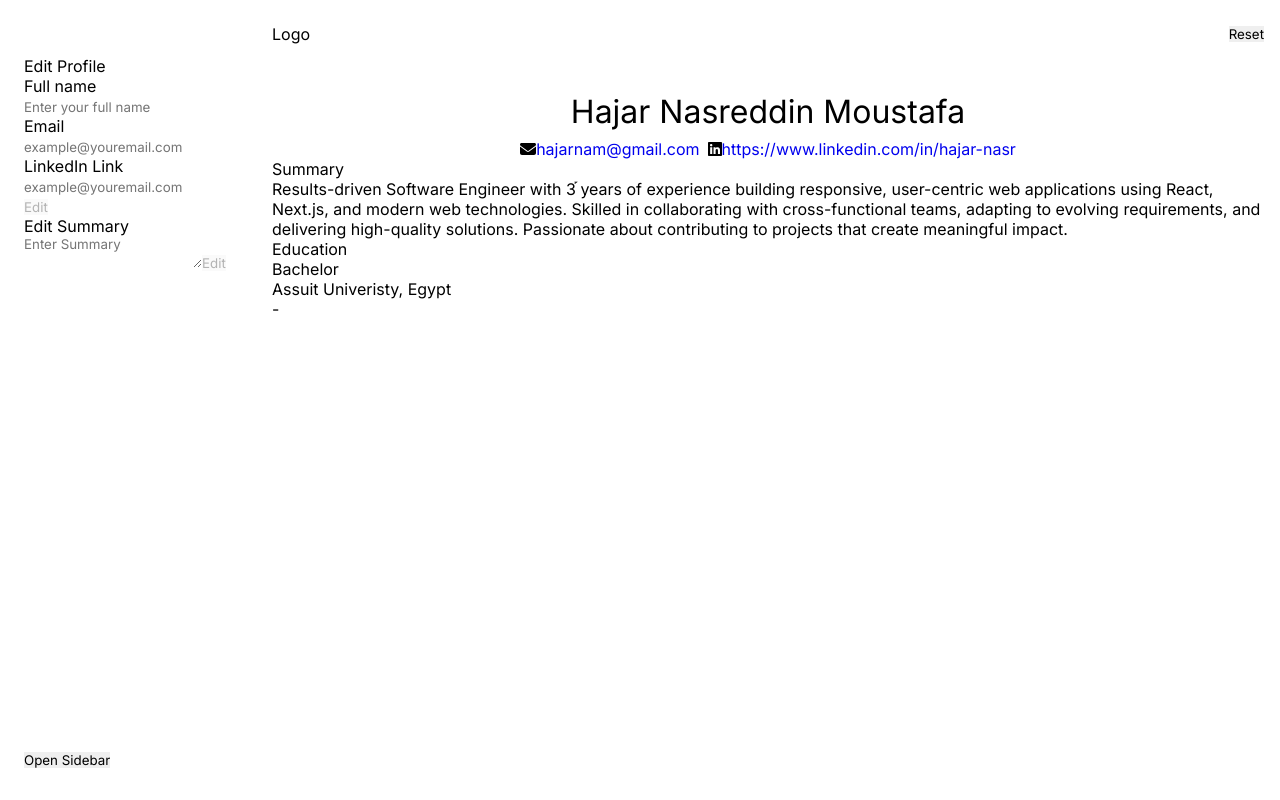
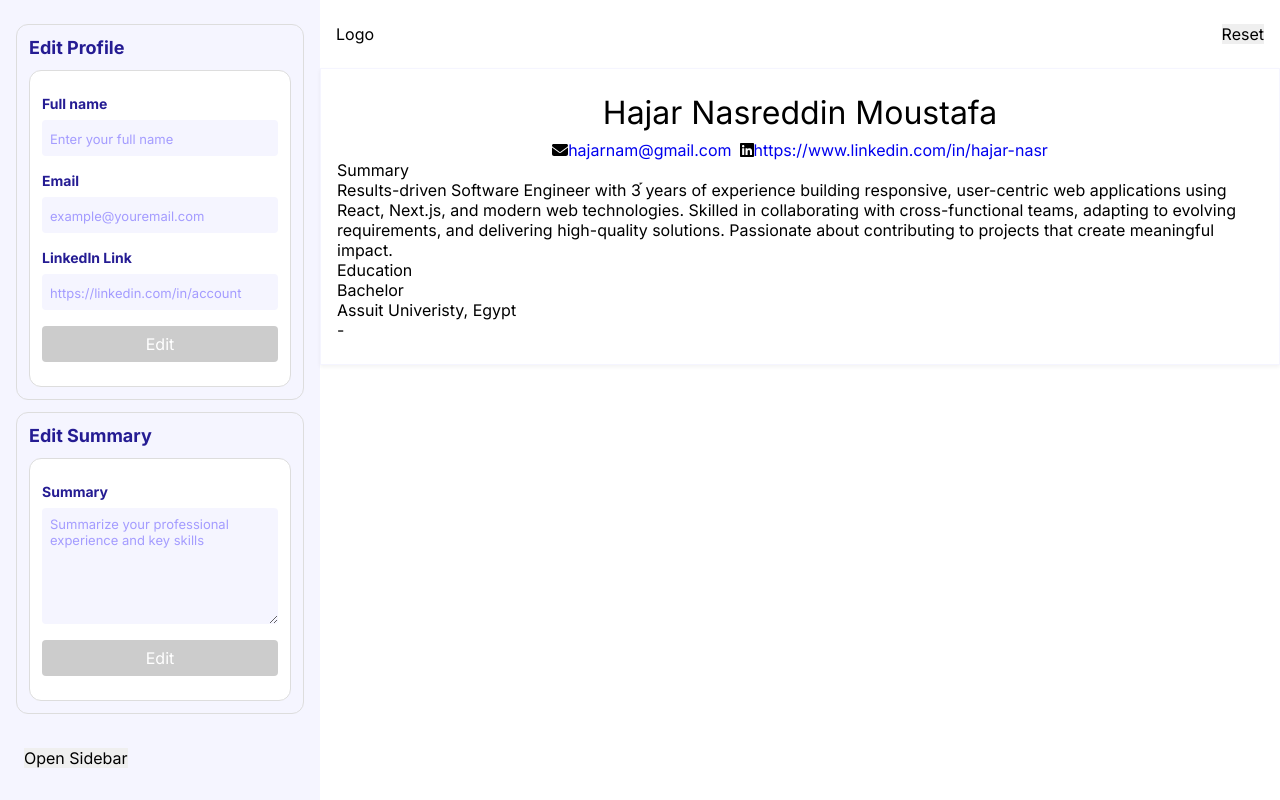
Before and after one commit to hajar-nasr/the-odinproject-cv-application, a React (Vite) app: page / in a window 1280 px wide. Built offline with nearby package versions, Linux system fonts and the light colour scheme.

Commit message:
style: design sidebar form

```diff
--- /dev/null
+++ b/src/components/action-sections/FormContainer.tsx
@@ -0,0 +1,34 @@
+import { FormEvent, ReactNode } from "react";
+
+interface Props {
+  title: string;
+  onSubmit: (e: FormEvent) => void;
+  isSumbitEnabled: boolean;
+  children: ReactNode;
+}
+
+const FormContainer = ({
+  title,
+  onSubmit,
+  isSumbitEnabled,
+  children,
+}: Props) => {
+  return (
+    <div className="form-section">
+      <p className="form-title">{title}</p>
+
+      <form onSubmit={onSubmit} className="form">
+        {children}
+        <button
+          type="submit"
+          disabled={!isSumbitEnabled}
+          className="form-submit"
+        >
+          Edit
+        </button>
+      </form>
+    </div>
+  );
+};
+
+export default FormContainer;
--- a/src/components/action-sections/ProfileForm.tsx
+++ b/src/components/action-sections/ProfileForm.tsx
@@ -1,6 +1,7 @@
 import { useCVContext } from "../../store/hooks";
 import { ACTIONS_TYPES, Profile } from "../../store/types";
 import { ChangeEvent, FormEvent, useState } from "react";
+import FormContainer from "./FormContainer";
 
 const FORM_DATA = [
   {
@@ -17,7 +18,7 @@ const FORM_DATA = [
   },
   {
     name: "linkedIn",
-    placeholder: "example@youremail.com",
+    placeholder: "https://linkedin.com/in/account",
     type: "text",
     label: "LinkedIn Link",
   },
@@ -32,7 +33,7 @@ const ProfileForm = () => {
   });
 
   const isSumbitEnabled = () => {
-    return profile.email && profile.name && profile.linkedIn;
+    return Boolean(profile.email && profile.name && profile.linkedIn);
   };
 
   const handleChange = (e: ChangeEvent<HTMLInputElement>) => {
@@ -54,30 +55,27 @@ const ProfileForm = () => {
   };
 
   return (
-    <div>
-      <p>Edit Profile</p>
-
-      <form onSubmit={handleSubmit}>
+    <FormContainer
+      title="Edit Profile"
+      onSubmit={handleSubmit}
+      isSumbitEnabled={isSumbitEnabled()}
+    >
       <div>
         {FORM_DATA.map((item) => {
           return (
-              <label key={item.name}>
+            <label key={item.name} className="form-label">
               <span>{item.label}</span>
               <input
                 {...item}
                 onChange={handleChange}
                 value={profile[item.name as keyof Profile]}
+                className="form-input"
               />
             </label>
           );
         })}
       </div>
-
-        <button type="submit" disabled={!isSumbitEnabled()}>
-          Edit
-        </button>
-      </form>
-    </div>
+    </FormContainer>
   );
 };
 
--- a/src/components/action-sections/SummaryForm.tsx
+++ b/src/components/action-sections/SummaryForm.tsx
@@ -1,10 +1,10 @@
 import { FormEvent, useState } from "react";
 import { useCVContext } from "../../store/hooks";
 import { ACTIONS_TYPES } from "../../store/types";
+import FormContainer from "./FormContainer";
 
 const SummaryForm = () => {
   const { dispatch } = useCVContext()!;
-
   const [summary, setSummary] = useState<string>("");
 
   const handleSubmit = (e: FormEvent) => {
@@ -17,21 +17,24 @@ const SummaryForm = () => {
   };
 
   return (
-    <div>
-      <p>Edit Summary</p>
-      <form onSubmit={handleSubmit}>
+    <FormContainer
+      title="Edit Summary"
+      onSubmit={handleSubmit}
+      isSumbitEnabled={!!summary}
+    >
+      <label className="form-label">
+        <span>Summary</span>
         <textarea
           onChange={(e) => {
             setSummary(e.target.value);
           }}
-          placeholder="Enter Summary"
+          placeholder="Summarize your professional experience and key skills"
           value={summary}
+          rows={5}
+          className="form-input"
         ></textarea>
-        <button type="submit" disabled={!summary}>
-          Edit
-        </button>
-      </form>
-    </div>
+      </label>
+    </FormContainer>
   );
 };
 
--- a/src/styles/global.css
+++ b/src/styles/global.css
@@ -1,9 +1,15 @@
+:root{
+    --primary-color: #251C93;
+    --secondary-color: #F5F5FF;
+}
+
 * {
     margin: 0;
     padding: 0;
     box-sizing: border-box;
     border: none;
     font-family: Inter, sans-serif;
+    font-size: 1rem;
 }
 
 a {
@@ -40,8 +46,8 @@ button, a {
 }
 
 .transformed {
-    transform: translateX(-20vw);
-    width: calc(100vw + 20vw);
+    transform: translateX(-25vw);
+    width: calc(100vw + 25vw);
 }
 
 .content {
--- a/src/styles/resume.css
+++ b/src/styles/resume.css
@@ -1,8 +1,11 @@
 .resume {
-    max-width: 1200px;
+    max-width: 1000px;
     margin: auto;
     padding: 24px 16px;
     margin-top: 24px;
+    background-color: white;
+    border: 0.5px solid #F5F5FF;
+    box-shadow: 0 2px 4px rgba(0, 0, 0, 0.05);
 }
 
 .profile {
--- a/src/styles/sidebar.css
+++ b/src/styles/sidebar.css
@@ -1,13 +1,90 @@
 .sidebar {
-    padding: 56px 24px 24px 24px;
-    width: 20vw;
+    padding: 24px 16px 56px 16px;
+    width: 25vw;
     height: 100dvh;
     max-height: 100dvh;
+    background-color: #F5F5FF;
+    overflow: auto;
 }
 
 .sidebar-icon {
-    position:fixed;
+    position: fixed;
     left: 24px;
     z-index: 1000;
     bottom: 32px;
 }
+
+.form-section {
+    padding: 12px;
+    margin-bottom: 12px;
+}
+
+.form, .form-section {
+    border: 1px solid #ddd;
+    border-radius: 12px;
+}
+
+.form {
+    padding: 24px 12px;
+    background-color: white;
+}
+
+.form-title {
+    padding-bottom: 12px;
+    font-size: 18px;
+    font-weight: bold;
+    color: var(--primary-color);
+}
+
+.form-label {
+    display: flex;
+    flex-direction: column;
+    margin-bottom: 16px;
+}
+
+.form-label span {
+    display: block;
+    margin-bottom: 8px;
+    font-weight: bold;
+    color: var(--primary-color);
+    font-size: 14px;
+}
+
+.form-input {
+    padding: 8px;
+    border-radius: 4px;
+    background-color: #F5F5FF;
+    color:var(--primary-color);
+}
+
+.form-input::placeholder{
+    color:#A49CFF;
+    font-size: 13px;
+}
+
+.form-input:focus {
+    border-color: #F5F5FF;
+    outline: none;
+    box-shadow: 0 0 4px rgba(0, 123, 255, 0.25);
+}
+
+.form-submit {
+    padding: 8px 16px;
+    background-color: var(--primary-color);
+    color: white;
+    border: none;
+    border-radius: 4px;
+    font-size: 16px;
+    cursor: pointer;
+    transition: background-color 0.3s ease;
+    width: 100%;
+}
+
+.form-submit:disabled {
+    background-color: #ccc;
+    cursor: not-allowed;
+}
+
+.form-submit:hover:not(:disabled) {
+    background-color: #0056b3;
+}
```
Lines whose indentation alone changed are shown as unchanged.
